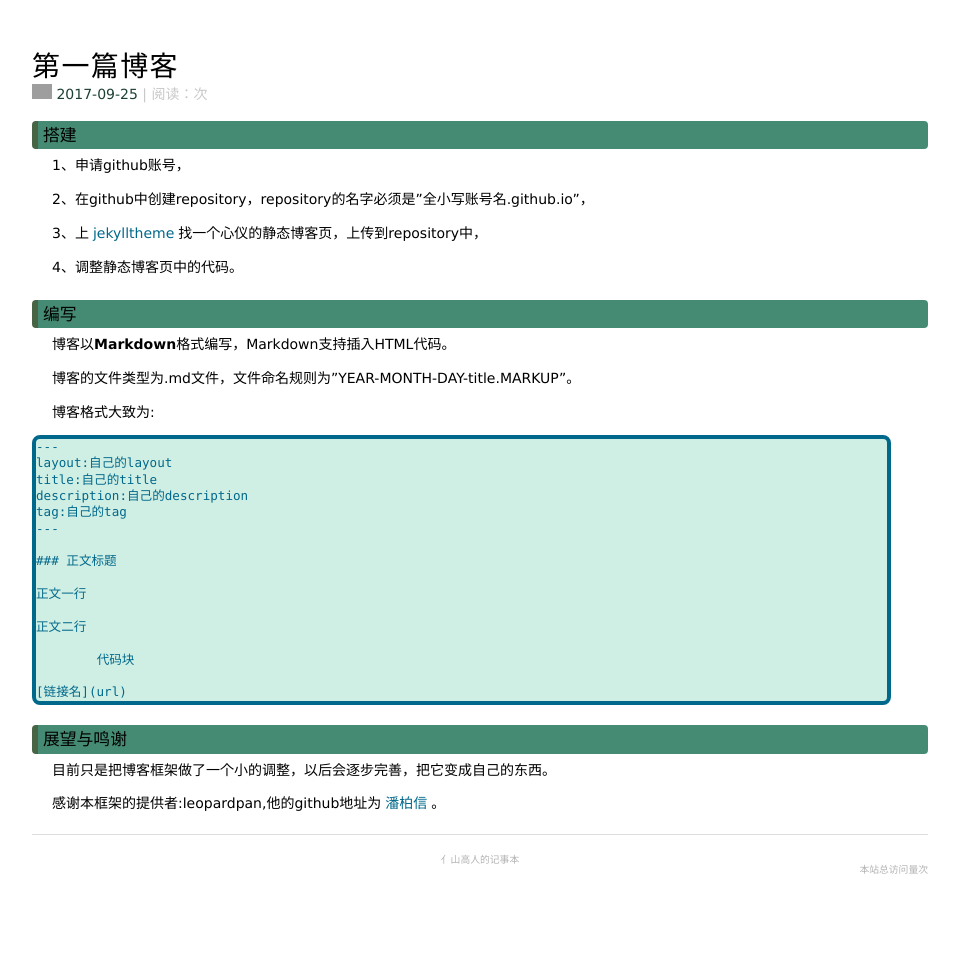
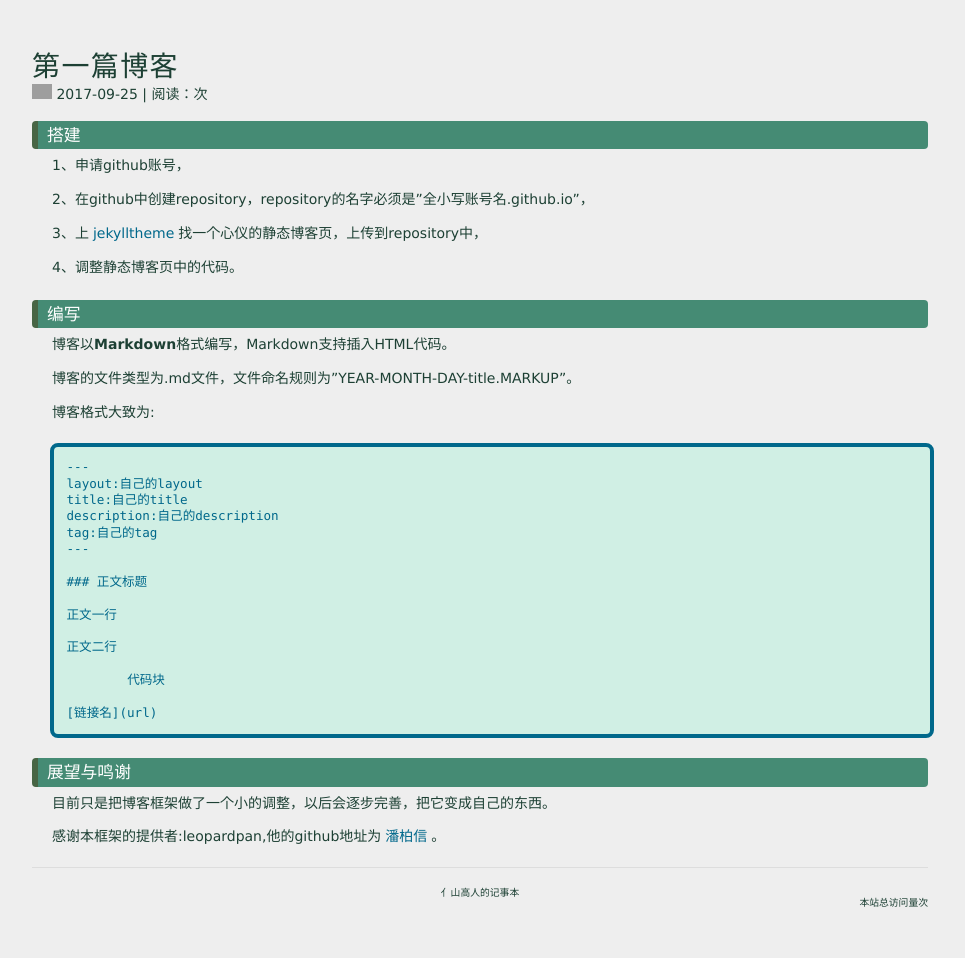
Before and after one commit to XGR-yang/XGR-yang.github.io, a Jekyll site: the page built from _posts/2017-09-25-firstblog.md, in a window 1280 px wide. Shown: the whole page, without its empty margins (160-1125 px from the left). Built offline with Jekyll 4.4.1, drawn with Linux system fonts in a browser that asks for light colours; nearby versions of some CDN libraries; comment, search, counter and statistics services are not loaded; before the commit the page ends 925 px from its top, so only the background shows below that; grey boxes are pictures that could not be loaded.

Commit message:
Update main.css

```diff
--- a/css/main.css
+++ b/css/main.css
@@ -10,7 +10,7 @@ html, body, div, span, applet, object, iframe, h1, h2, h3, h4, h5, h6, p, blockq
   border: 0;
   font-size: 100%;
   font: inherit;
-  color: #1d4034
+  color: #1d4034;
   vertical-align: baseline; }
 
 /* HTML5 display-role reset for older browsers */
@@ -60,7 +60,7 @@ html {
 body {
   font-family: "ff-tisa-web-pro-1", "ff-tisa-web-pro-2", "Lucida Grande", "Hiragino Sans GB", "Hiragino Sans GB W3", "Microsoft YaHei", "WenQuanYi Micro Hei", sans-serif;
   font-size: 14px;
-  background-color: #eeeeee
+  background-color: #eeeeee;
   color: #333;
   -webkit-font-smoothing: antialiased; }
 
@@ -97,7 +97,7 @@ h2 {
 
 h3 {
   font-size: 1.2em;
-  color: #ffffff
+  color: #ffffff;
   text-indent: 4px;
   border-radius: 4px;
   padding: 6px 5px;
@@ -159,8 +159,8 @@ code {
   word-wrap: break-word; }
 
 pre {
-  margin: 2%
-  padding: 1em 1%;
+  margin: 2%;
+  padding: 1em;
   background: #d0efe4;
   border: 4px solid #00688b;
   border-radius: 8px;
```
